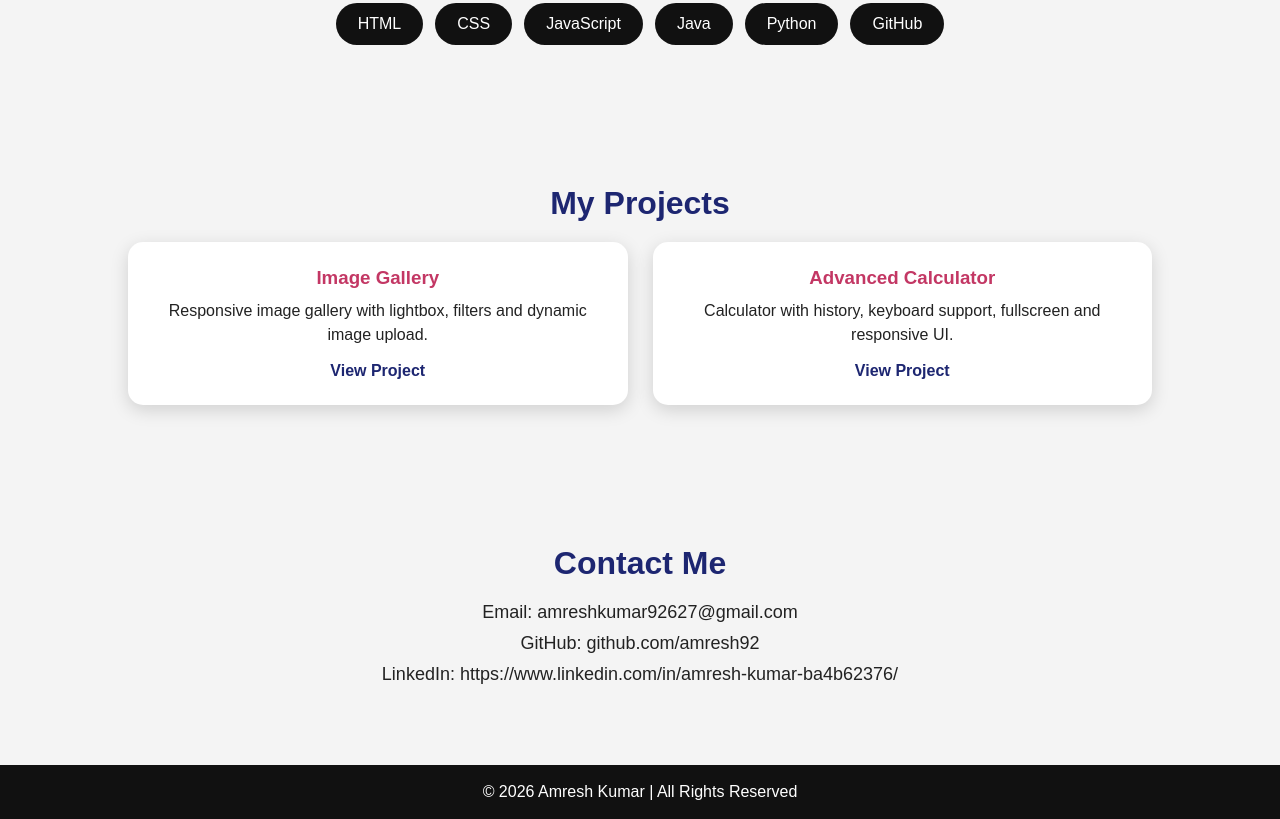
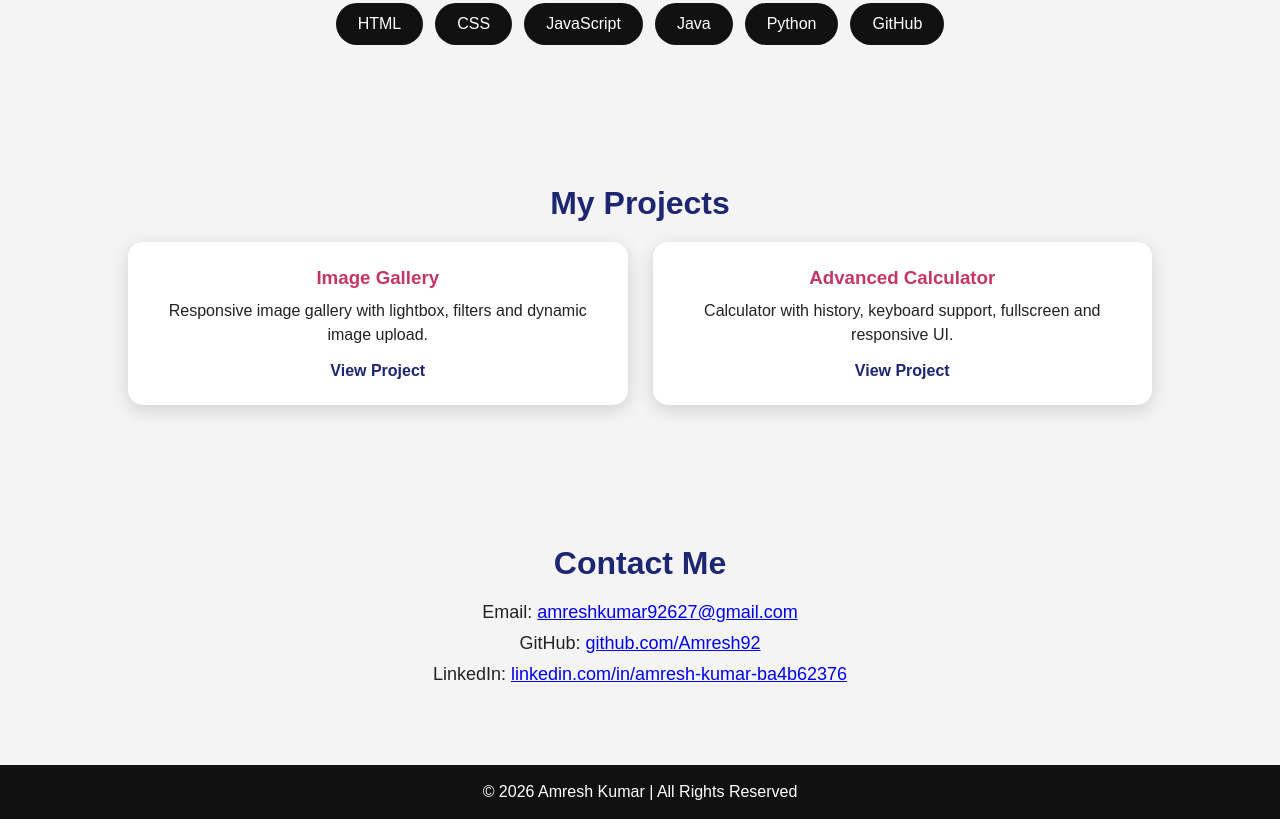
Before and after one commit to Amresh92/CodeAlpha_Portfolio, a plain HTML site: page index.html in a window 1280 px wide. Shown: the part 1166-1985 px from the top of the page. Drawn offline with Linux system fonts and the light colour scheme.

Commit message:
Update index.html

```diff
--- a/index.html
+++ b/index.html
@@ -68,9 +68,27 @@
 
 <section id="contact">
     <h2>Contact Me</h2>
-    <p>Email: amreshkumar92627@gmail.com</p>
-    <p>GitHub: github.com/amresh92</p>
-    <p>LinkedIn: https://www.linkedin.com/in/amresh-kumar-ba4b62376/</p>
+
+    <p>
+        Email:
+        <a href="mailto:amreshkumar92627@gmail.com">
+            amreshkumar92627@gmail.com
+        </a>
+    </p>
+
+    <p>
+        GitHub:
+        <a href="https://github.com/Amresh92" target="_blank">
+            github.com/Amresh92
+        </a>
+    </p>
+
+    <p>
+        LinkedIn:
+        <a href="https://www.linkedin.com/in/amresh-kumar-ba4b62376/" target="_blank">
+            linkedin.com/in/amresh-kumar-ba4b62376
+        </a>
+    </p>
 </section>
 
 <footer>
```
